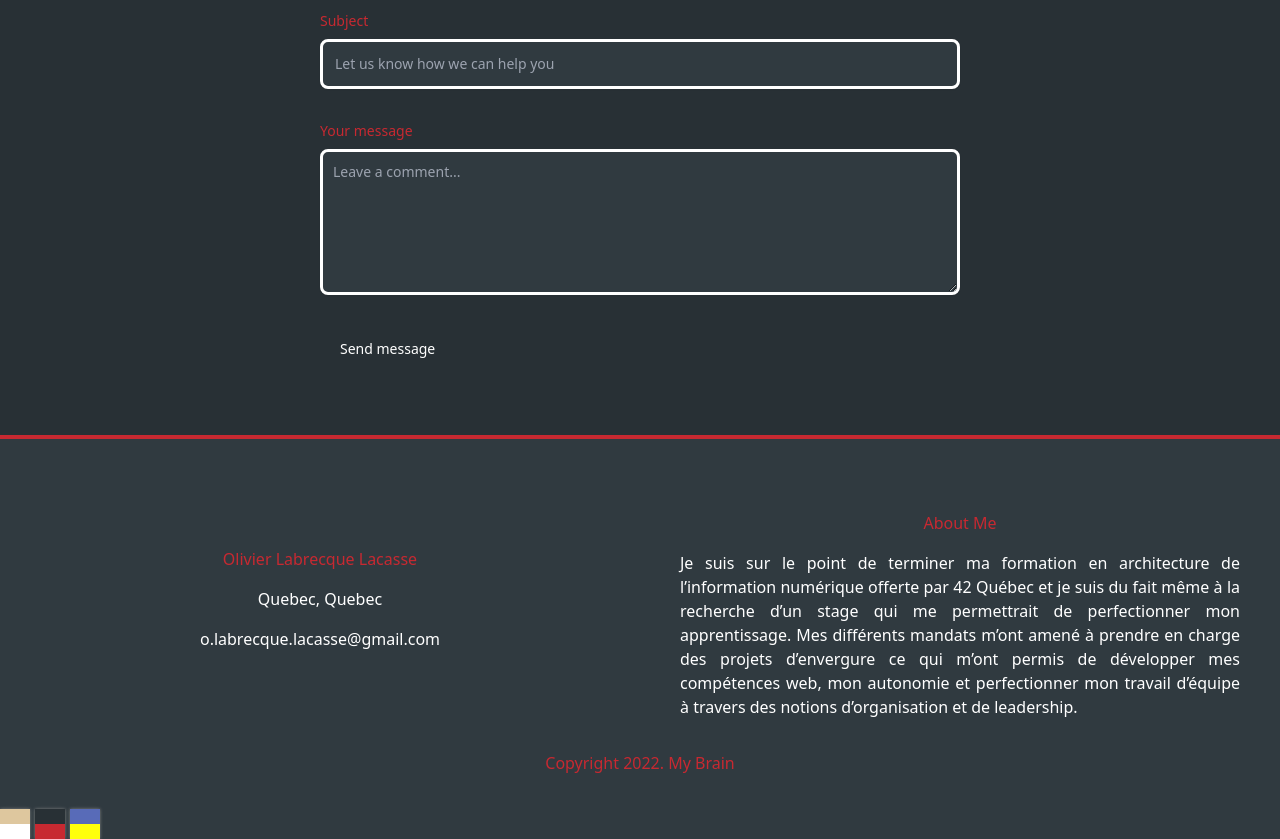
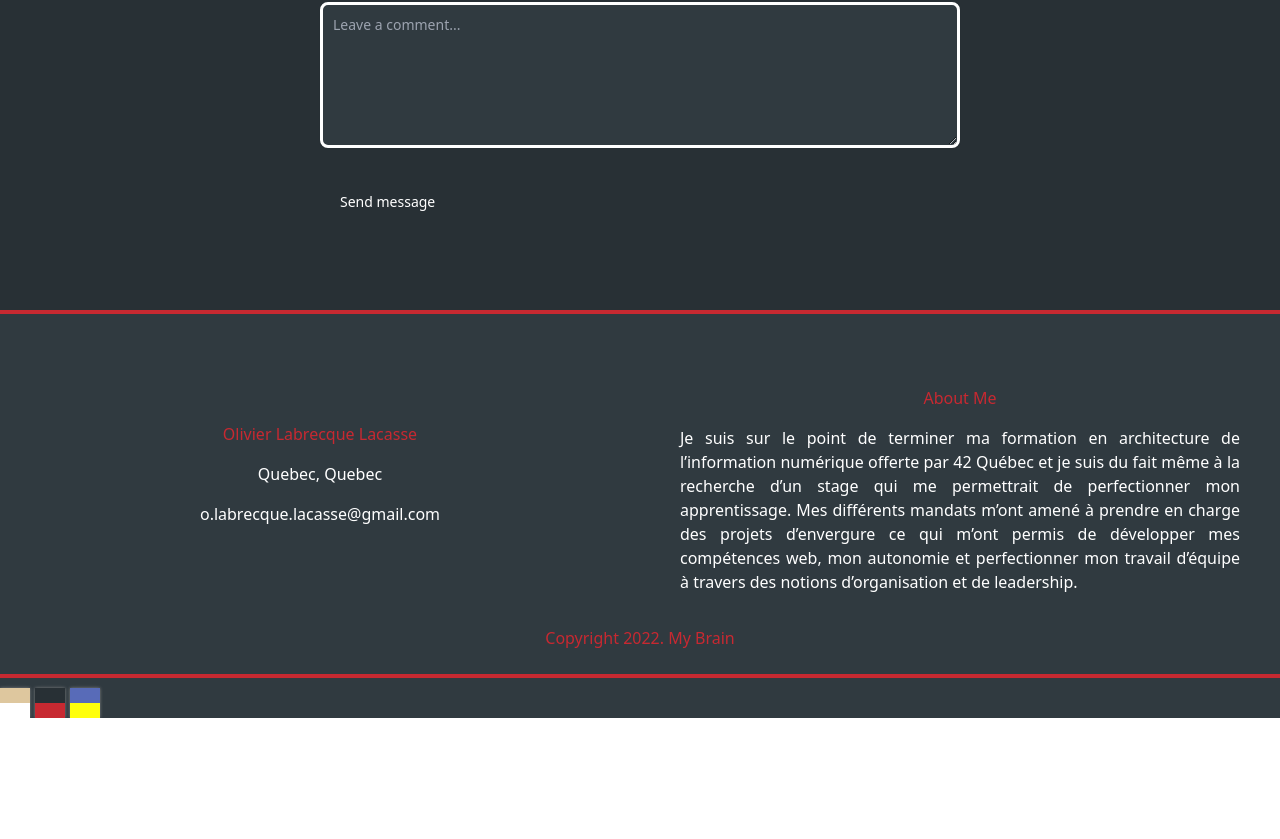
Before and after one commit to tetedecactus/react_tailwind_portfolio, a React (Create React App) app: page / in a window 1280 px wide. Shown: the part 1570-2409 px from the top of the page. After the commit the page ends 2288 px from the top, so only its background shows below. Built offline with nearby package versions, Linux system fonts and the light colour scheme.

Commit message:
footer half done

```diff
--- a/src/App.scss
+++ b/src/App.scss
@@ -5,7 +5,7 @@
 
 
 body {
-	height: 100%;
+	height: 100vh;
 	width: 100%;
 }
 
--- a/src/components/About.js
+++ b/src/components/About.js
@@ -46,7 +46,7 @@ function About() {
   };
 
   return (
-    <div className={`${style.container} ${style[theme]}`}>
+    <section className={`${style.container} ${style[theme]}`}>
       <div
         id="about"
         className="about-page container justify-center mb-20 py-8 min-h-full m-auto px-10 md:px-12 xl:px-6"
@@ -112,7 +112,7 @@ function About() {
           </div>
         </div>
       </div>
-    </div>
+    </section>
   );
   //   return (
   //     <div className={`${style.container} ${style[theme]}`}>
--- a/src/components/ContactForm.js
+++ b/src/components/ContactForm.js
@@ -6,7 +6,7 @@ function ContactForm() {
   const { theme } = useContext(ThemeContext);
 
   return (
-    <section class="contact-container">
+    <section class="contact-container h-screen">
       <div class="py-8 lg:py-16 px-16 mx-auto max-w-screen-md">
         <h2 class="title mb-4 text-4xl tracking-tight font-extrabold text-center">
           Contact Me
--- a/src/components/Footer.js
+++ b/src/components/Footer.js
@@ -4,8 +4,8 @@ import style from "../style/Footer.scss"
 
 function Footer() {
     return (
-        <div className="footer-container container mt-10 mb-6">
-            <div className="flex flex-row flex-wrap  items-center justify-center">
+		<section className="footer-container flex container min-w-full h-full">
+			<div className="flex flex-row flex-wrap text-center items-center justify-center mt-10 mb-6">
 				<div className="footer-info lg:w-1/2 justify-center items-center text-center">
 					<h3 className="py-2">
 						<span>Olivier Labrecque Lacasse</span>
@@ -17,11 +17,11 @@ function Footer() {
 						<span>o.labrecque.lacasse@gmail.com</span>
 					</p>
 				</div>
-                <div className="lg:w-1/2 justify-center items-center text-center pt-8 px-10">
+				<div className="lg:w-1/2  justify-center items-center text-center pt-8 px-10">
 					<h3 className="footer-about">
 						<span>About Me</span>
 					</h3>
-                    <p className="footer-text text-justify pt-4">
+					<p className="footer-text text-justify  pt-4">
 						Je suis sur le point de terminer ma formation en architecture de
 						l’information numérique offerte par 42 Québec et je suis du fait
 						même à la recherche d’un stage qui me permettrait de perfectionner
@@ -31,11 +31,11 @@ function Footer() {
 						d’équipe à travers des notions d’organisation et de leadership.
 					</p>
 				</div>
-                <div className="w-1/1 pt-8">
+				<div className="w-1/1  flex pt-8">
 					<p id="copyright">Copyright 2022. My Brain</p>
 				</div>
 			</div>
-        </div>
+		</section>
     );
 }
 
--- a/src/components/Home.js
+++ b/src/components/Home.js
@@ -15,7 +15,7 @@ function HomePage() {
   const { theme, setTheme } = useContext(ThemeContext);
 
   return (
-    <div className={theme}>
+    <section id="main" className={theme}>
       <NavBar />
       <SocialIcons />
       <About />
@@ -26,7 +26,7 @@ function HomePage() {
       <button onClick={() => setTheme(theme === "light" ? "dark" : theme === "dark" ? "CSM" : "light")}>
           <ToggleButton />
       </button>
-    </div>
+    </section>
   );
 }
 
--- a/src/components/NavBar.js
+++ b/src/components/NavBar.js
@@ -19,7 +19,7 @@ function NavBar() {
   const { theme } = useContext(ThemeContext);
   return (
     <>
-      <div className="min-h-full">
+      <section className="min-h-full">
         <Disclosure as="nav" className={`${style.nav} ${style[theme]}`}>
           {({ open }) => {
             return (
@@ -99,7 +99,7 @@ function NavBar() {
             );
           }}
         </Disclosure>
-      </div>
+      </section>
     </>
   );
 }
--- a/src/style/About.scss
+++ b/src/style/About.scss
@@ -4,7 +4,7 @@
   .about-page {
     margin-top: 100px;
     position: relative;
-    height: 100% !important;
+    height: 100vh !important;
     background-color: map-get($light-mode, --bg-color);
   }
 
@@ -52,7 +52,7 @@
   .about-page {
     margin-top: 100px;
     position: relative;
-    height: 100% !important;
+    height: 100vh !important;
     background-color: map-get($dark-mode, --bg-color);
   }
 
@@ -101,7 +101,7 @@
   .about-page {
     margin-top: 100px;
     position: relative;
-    height: 100% !important;
+    height: 100vh  !important;
     background-color: map-get($CSM-mode, --bg-color);
   }
 
--- a/src/style/Footer.scss
+++ b/src/style/Footer.scss
@@ -2,7 +2,8 @@
 
 .light {
     .footer-container {
-        background-color: map-get($light-mode, --bg-footer-color);
+        border-bottom: 4px solid map-get($light-mode, --contact-container-border-color);
+		background-color: map-get($light-mode, --bg-footer-color);
     }
 
     .footer-info {
@@ -22,6 +23,7 @@
 
 .dark {
     .footer-container {
+		border-bottom: 4px solid map-get($dark-mode, --contact-container-border-color);
         background-color: map-get($dark-mode, --bg-footer-color);
     }
 
@@ -42,6 +44,7 @@
 
 .CSM {
     .footer-container {
+		border-bottom: 4px solid map-get($CSM-mode, --contact-container-border-color);
         background-color: map-get($CSM-mode, --bg-footer-color);
     }
 
--- /dev/null
+++ b/src/style/Home.scss
@@ -0,0 +1,9 @@
+#main {
+	overflow-y: scroll;
+	scroll-snap-type: y mandatory;
+}
+
+#main > section {
+	scroll-snap-align: start;
+	scroll-snap-stop: always;
+}
```
Lines whose indentation alone changed are shown as unchanged.
